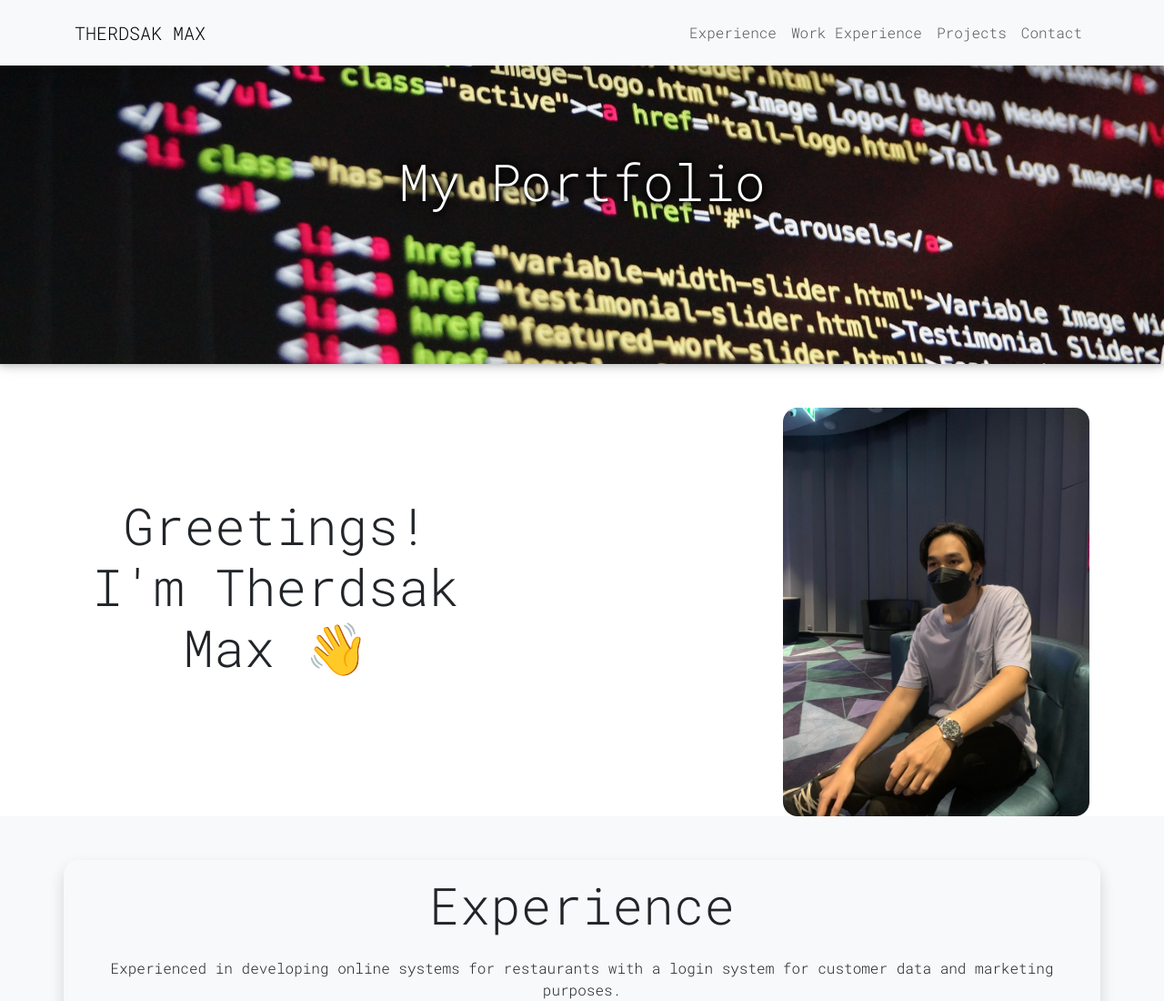
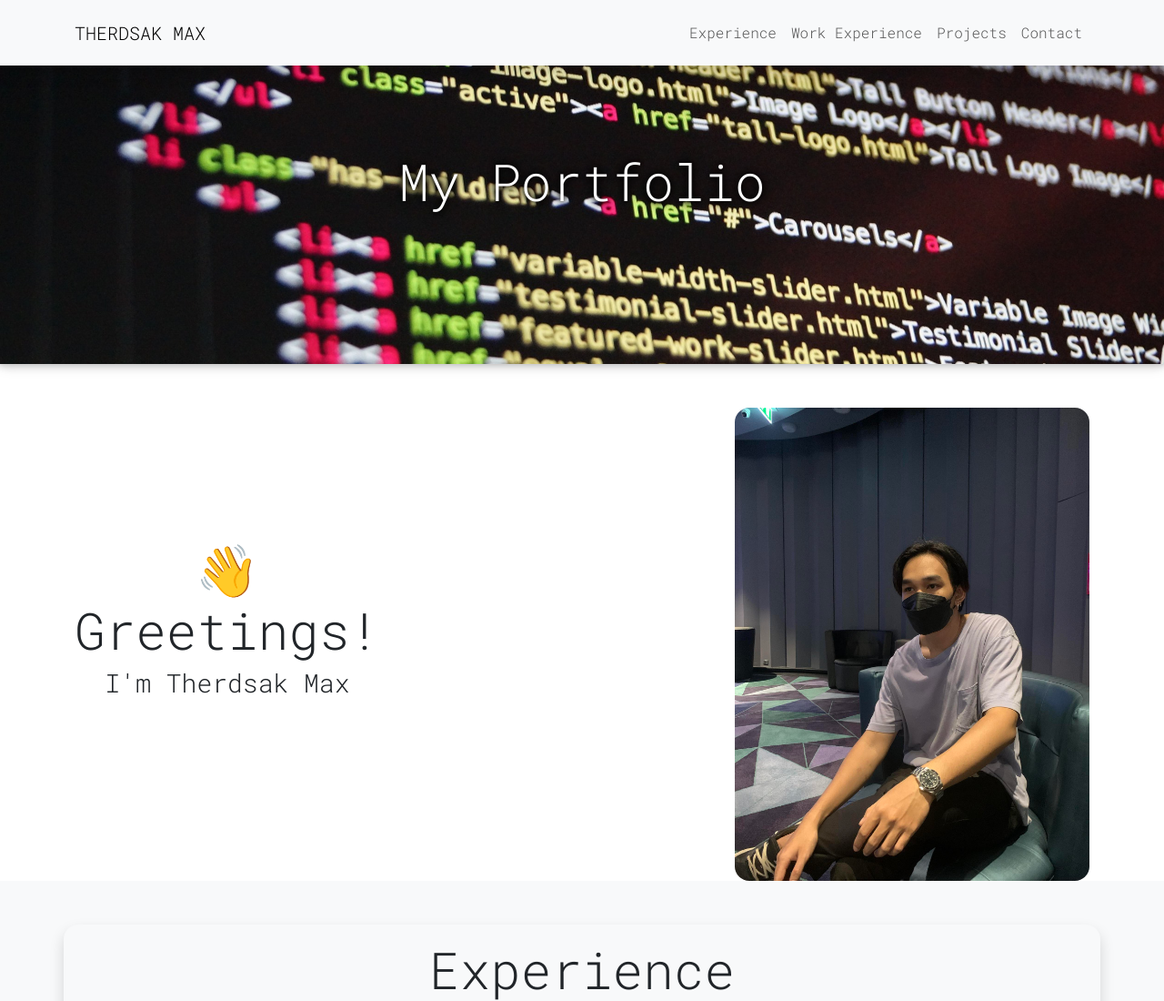
Before and after one commit to Therdsakmax050941/Therdsakmax050941.github.io, a plain HTML site: page index.html in a window 1280 px wide. Shown: the top 1100 px of the page at 91% size. Drawn offline with nearby package versions, Linux system fonts and the light colour scheme.

Commit message:
fix line greetings

```diff
--- a/index.html
+++ b/index.html
@@ -52,7 +52,8 @@
   <section class="hero ml-5 mt-5">
     <div class="container d-flex justify-content-between align-items-center">
       <div class="text-center mb-5">
-        <h3 class="display-4">Greetings! I'm Therdsak Max 👋</h3>
+        <h3 class="display-4">👋Greetings!</h3>
+        <h3 class="display-7">I'm Therdsak Max</h3>
       </div>
       <div class="text-end">
         <img src="assets/Imgs/me.jpg" alt="MyImage" style="max-width: 50%" class="rounded-4">
```
